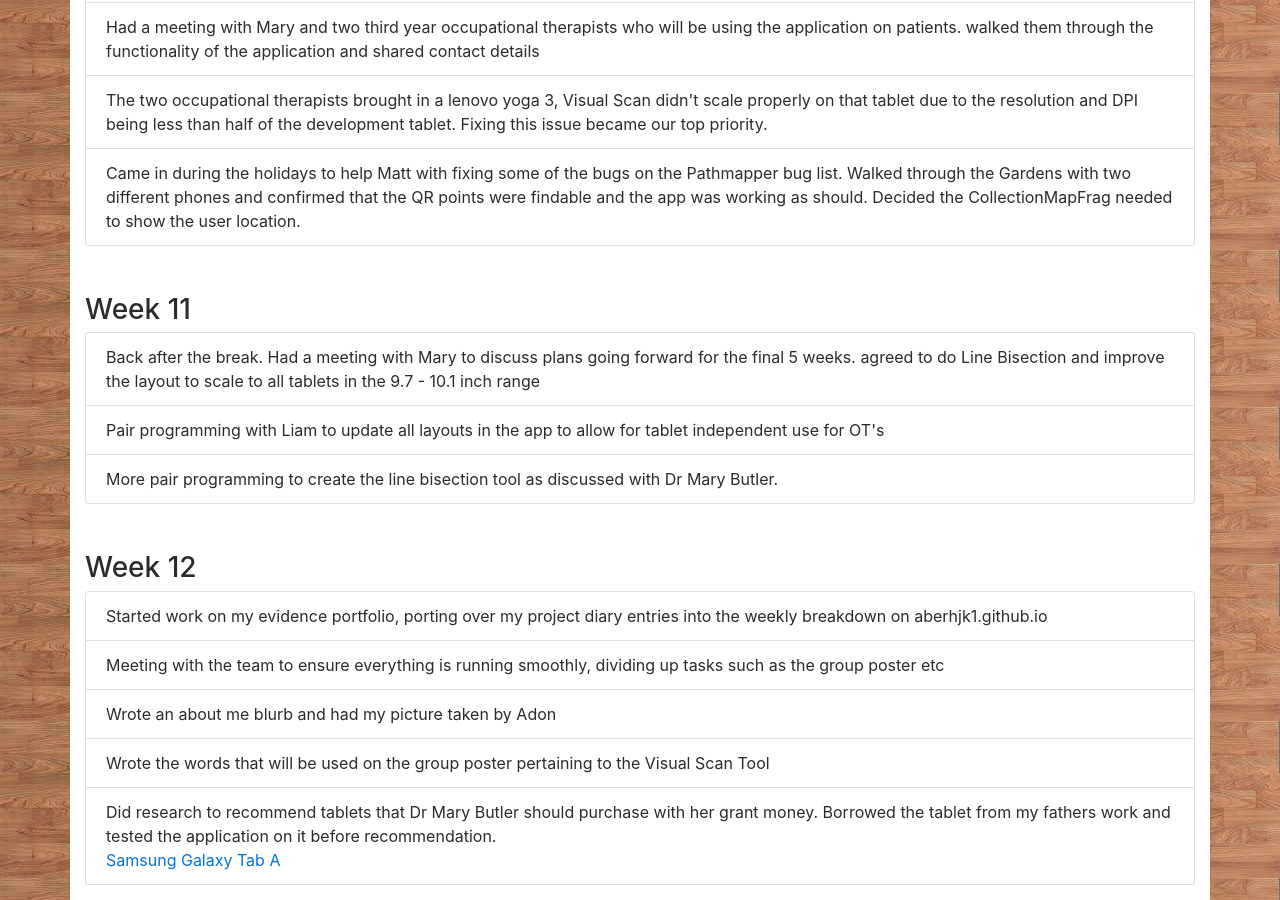
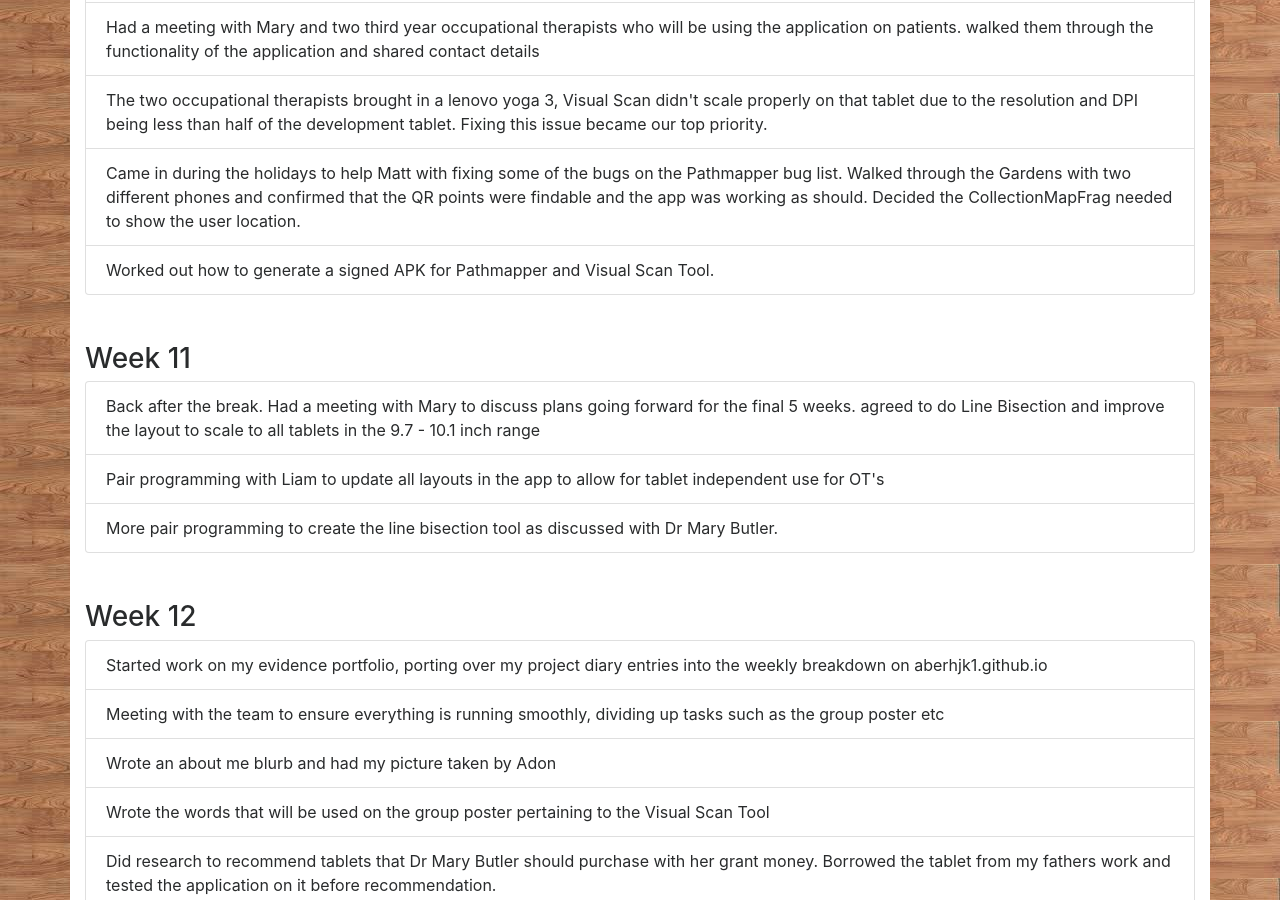
Before and after one commit to aberhjk1/aberhjk1.github.io, a Jekyll site: the page built from weeklybreakdown.html, in a window 1280 px wide and 900 px high, scrolled down 3361 px. Built offline with Jekyll 4.4.1, drawn with Linux system fonts in a browser that asks for light colours; nearby versions of some CDN libraries.

Commit message:
Update weeklybreakdown.html

```diff
--- a/weeklybreakdown.html
+++ b/weeklybreakdown.html
@@ -96,6 +96,7 @@
 		<li class="list-group-item">Had a meeting with Mary and two third year occupational therapists who will be using the application on patients. walked them through the functionality of the application and shared contact details</li>
 		<li class="list-group-item">The two occupational therapists brought in a lenovo yoga 3, Visual Scan didn't scale properly on that tablet due to the resolution and DPI being less than half of the development tablet. Fixing this issue became our top priority.</li>
 		<li class="list-group-item">Came in during the holidays to help Matt with fixing some of the bugs on the Pathmapper bug list. Walked through the Gardens with two different phones and confirmed that the QR points were findable and the app was working as should. Decided the CollectionMapFrag needed to show the user location.</li>
+		<li class="list-group-item">Worked out how to generate a signed APK for Pathmapper and Visual Scan Tool.</li>
 		</ul>
 <br><br>
 		<h3>Week 11</h3>
```
